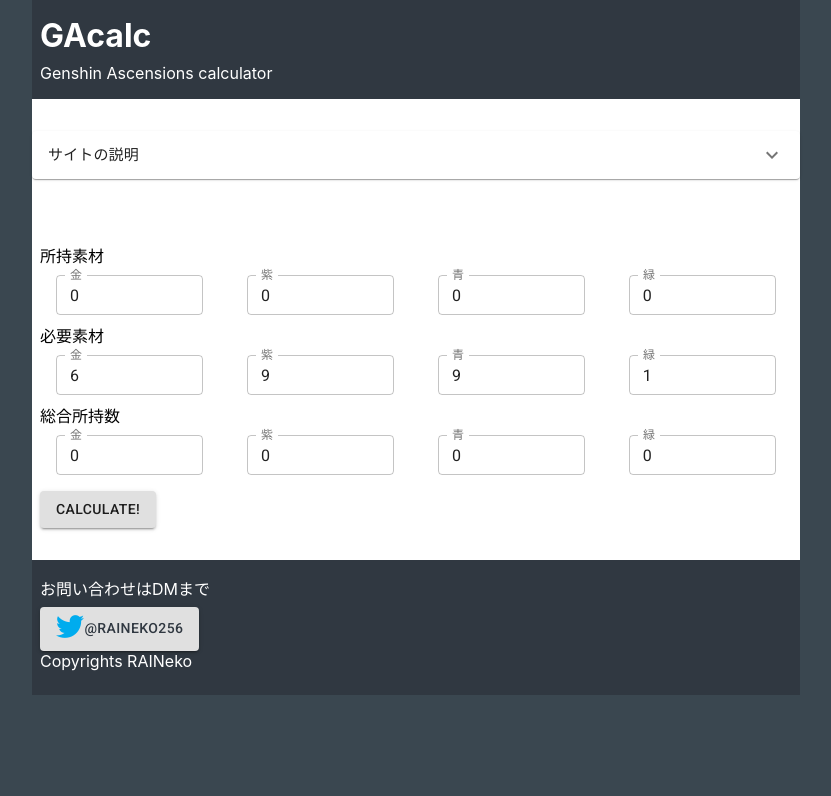
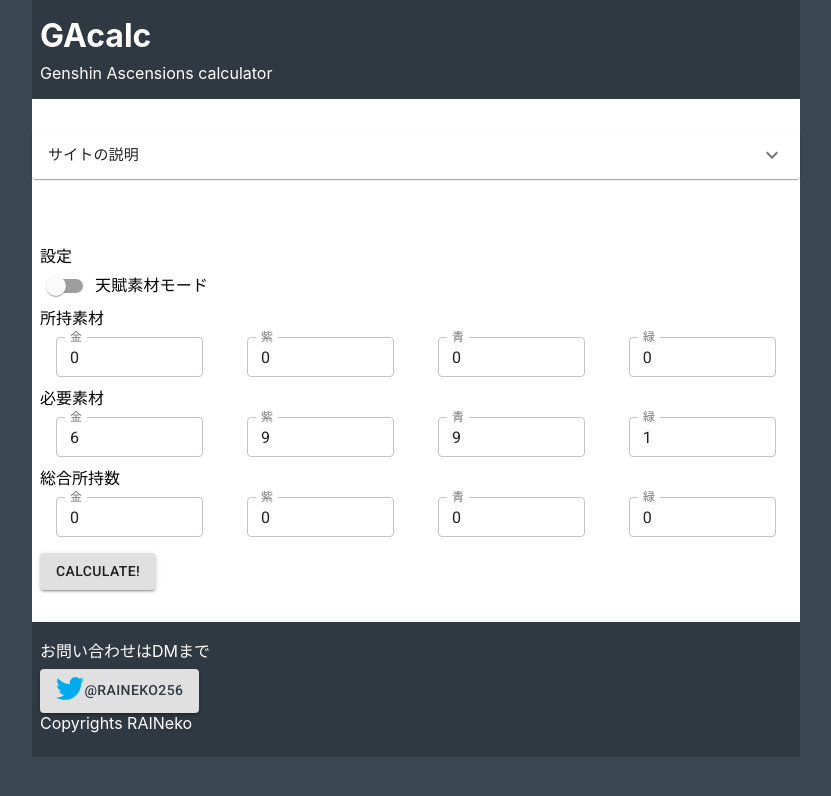
Before and after one commit to RAINeko256/gacalc, a React (Create React App) app: page / in a window 1280 px wide. Shown: the top 796 px of the page, without its empty margins (224-1055 px from the left). Built offline with nearby package versions, Linux system fonts and the light colour scheme.

Commit message:
feat:天賦素材モードを作成
トグルスイッチをオンにすると、最もレア度の高い入出力が使えないようにしました。

```diff
--- a/src/App.js
+++ b/src/App.js
@@ -5,8 +5,10 @@ import Button from "@material-ui/core/Button";
 import { makeStyles } from "@material-ui/core/styles";
 
 import Header from "js/components/block/header";
-import Footer from "js/components/block/footer"
 import Explain from "js/components/block/explain";
+import CalcOption from "js/components/block/calc-option";
+import Footer from "js/components/block/footer";
+
 
 //コンテンツ
 
@@ -19,7 +21,6 @@ class FormTextFields extends React.Component{
     return(
       <form className={this.props.classes.root} noValidate autoComplete="off">
         <TextField
-            id="outlined-number"
           label={this.props.rarity[0]}
           type="number"
           InputLabelProps={{
@@ -31,9 +32,9 @@ class FormTextFields extends React.Component{
           size="small"
           value={this.props.val[0]}
           onChange={this.props.onChange(this.props.var,this.props.val,0)}
+          disabled={this.props.talent_mode}
         />
         <TextField
-            id="outlined-number"
           label={this.props.rarity[1]}
           type="number"
           InputLabelProps={{
@@ -47,7 +48,6 @@ class FormTextFields extends React.Component{
           onChange={this.props.onChange(this.props.var,this.props.val,1)}
         />
         <TextField
-            id="outlined-number"
           label={this.props.rarity[2]}
           type="number"
           InputLabelProps={{
@@ -61,7 +61,6 @@ class FormTextFields extends React.Component{
           onChange={this.props.onChange(this.props.var,this.props.val,2)}
         />
         <TextField
-            id="outlined-number"
           label={this.props.rarity[3]}
           type="number"
           InputLabelProps={{
@@ -83,6 +82,7 @@ class Calc extends React.Component{
   constructor(props){
     super(props);
     this.handleChange = this.handleChange.bind(this);
+    this.handleModeChange = this.handleModeChange.bind(this);
     this.calculate = this.calculate.bind(this);
     this.state={
       possess : [0,0,0,0],
@@ -91,6 +91,8 @@ class Calc extends React.Component{
       //必要な素材の個数
       total_possess : [0,0,0,0],
       //合成により作れる個数を含めた所持数（表示する素材の個数)
+      three_mode : false,
+      //天賦素材モード(デフォはオフ)
     };
   }
 
@@ -120,7 +122,6 @@ class Calc extends React.Component{
     t_gold = ((compound[2] + pos[0])>=neces[0])?(neces[0]):(compound[2] + pos[0]);
 
     console.log(compound[0],compound[1],compound[2]);
-
     //setState
     this.setState({
       total_possess : [t_gold,t_purple,t_blue,t_green]
@@ -136,9 +137,17 @@ class Calc extends React.Component{
 
   };
 
+  handleModeChange(mode){
+    this.setState({
+      three_mode : mode
+    });
+  }
+
   render(){
     return (
       <div className="calc">
+        <p>設定</p>
+          <CalcOption onChange={this.handleModeChange}/>
         <p>所持素材</p>
           <FormTextFields
             classes={this.props.classes}
@@ -146,6 +155,7 @@ class Calc extends React.Component{
             val={this.state.possess}
             var={'possess'}
             onChange={this.handleChange}
+            talent_mode={this.state.three_mode}
           />
         <p>必要素材</p>
         <FormTextFields
@@ -154,6 +164,7 @@ class Calc extends React.Component{
             val={this.state.necessary}
             var={'necessary'}
             onChange={this.handleChange}
+            talent_mode={this.state.three_mode}
           />
         <p>総合所持数</p>
         <FormTextFields
@@ -162,6 +173,7 @@ class Calc extends React.Component{
             val={this.state.total_possess}
             var={'total_possess'}
             onChange={this.handleChange}
+            talent_mode={this.state.three_mode}
           />
         <Button variant="contained" onClick={()=>{this.calculate()}}>Calculate!</Button>
       </div>
--- /dev/null
+++ b/src/js/components/block/calc-option.js
@@ -0,0 +1,40 @@
+import "style/block/CalcOption.css";
+
+import React from 'react';
+import FormGroup from '@material-ui/core/FormGroup';
+import FormControlLabel from '@material-ui/core/FormControlLabel';
+import Switch from '@material-ui/core/Switch';
+
+class CalcOption extends React.Component{
+  constructor(props){
+    super(props);
+    this.handleChange = this.handleChange.bind(this);
+    this.state={
+      three_mode_is_checked : false,
+    }
+  }
+  handleChange(event){
+    this.setState({
+      three_mode_is_checked : event.target.checked
+    });
+    this.props.onChange(!this.state.three_mode_is_checked);
+  }
+  render(){
+    return(
+      <FormGroup row>
+        <FormControlLabel
+        control={
+          <Switch
+            checked={this.state.three_mode_is_checked}
+            onChange={this.handleChange}
+            color="secondary"
+          />
+        }
+        label="天賦素材モード"
+      />
+      </FormGroup>
+    );
+  }
+}
+
+export default CalcOption;
--- /dev/null
+++ b/src/style/block/CalcOption.css
@@ -0,0 +1,4 @@
+.MuiFormGroup-row{
+  margin-left:1rem;
+  margin-right: 1rem;
+}
```
Lines whose indentation alone changed are shown as unchanged.
